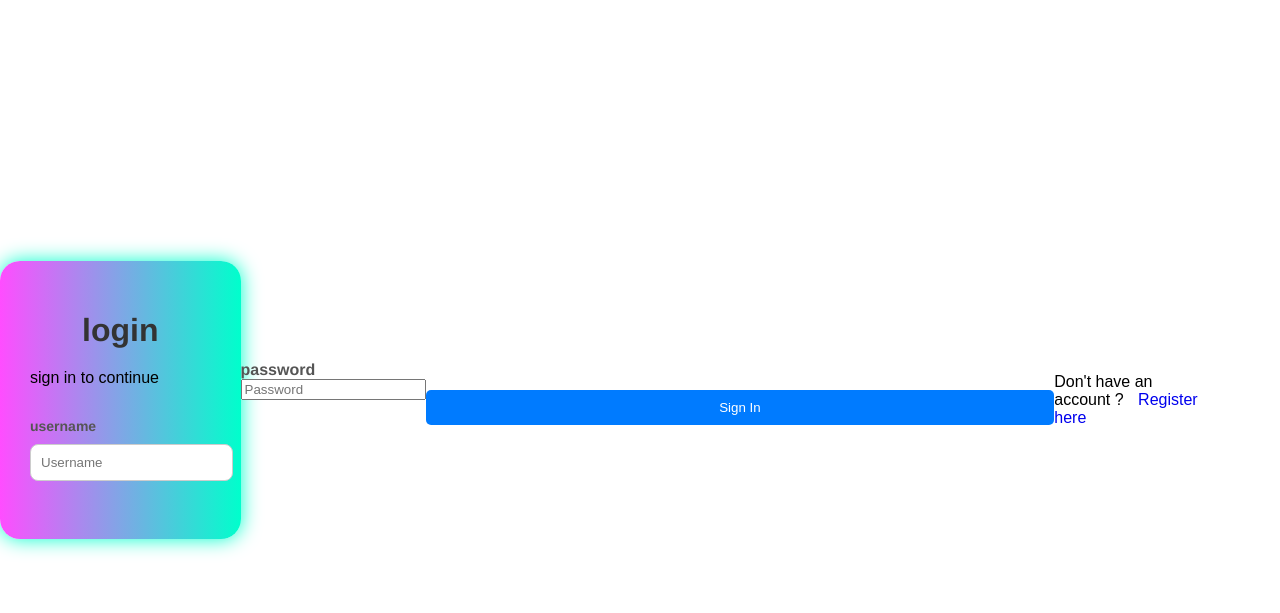
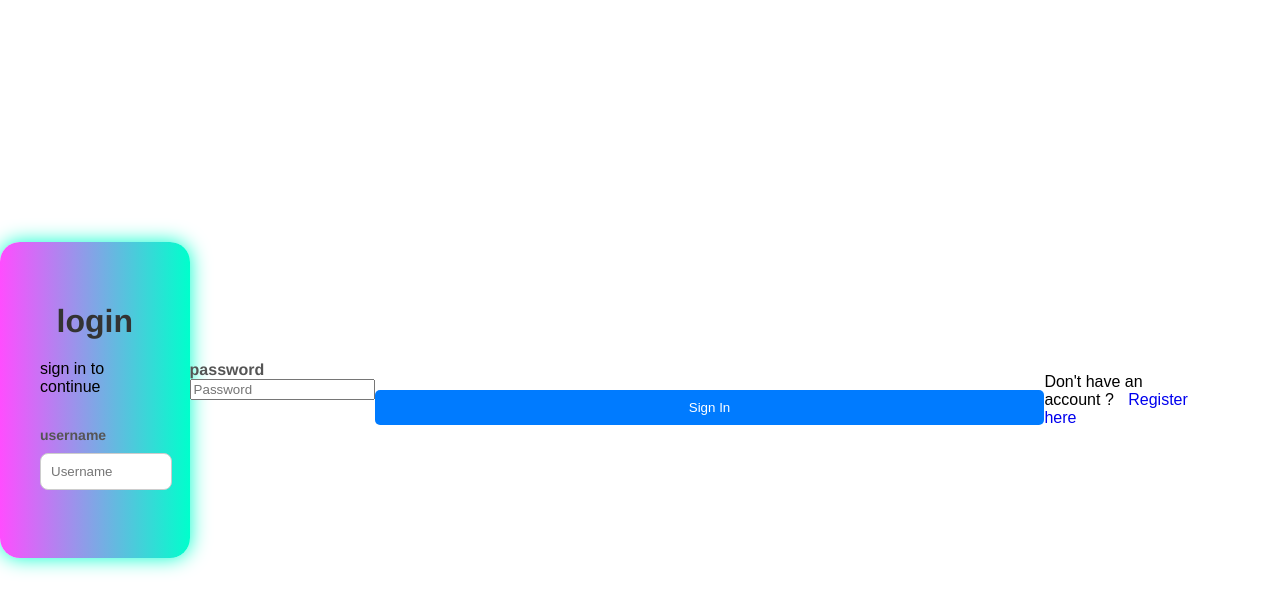
Before and after one commit to ALTUM-02/django_to_do, a Django app: page /login/ in a window 1280 px wide. Shown: the top 613 px of the page. Run offline with Django 5.2, Linux system fonts and the light colour scheme.

Commit message:
new change

```diff
--- a/mimi/static/css/styles.css
+++ b/mimi/static/css/styles.css
@@ -182,8 +182,7 @@ nav a:hover {
 
 .login-card {
     border-radius: 20px;
-    padding: 30px;
-    width: 350px;
+    padding: 40px;
     box-shadow: 0 0 20px #00ffcc;
     background: linear-gradient(90deg, #ff4dff, #00ffcc );
 }
```
